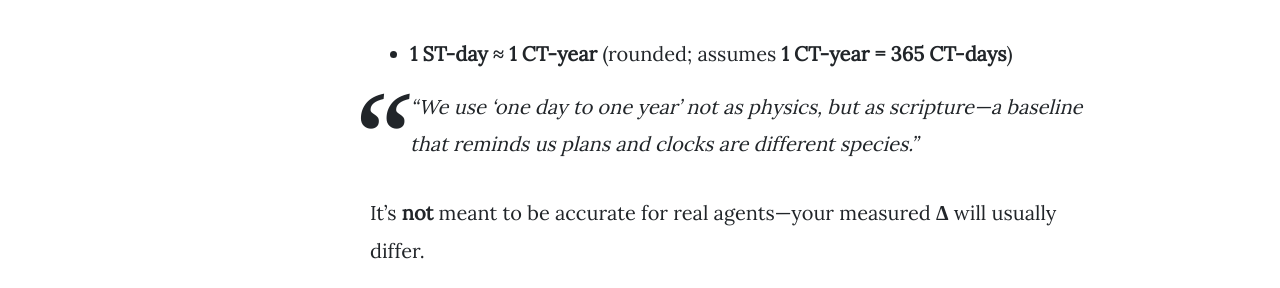
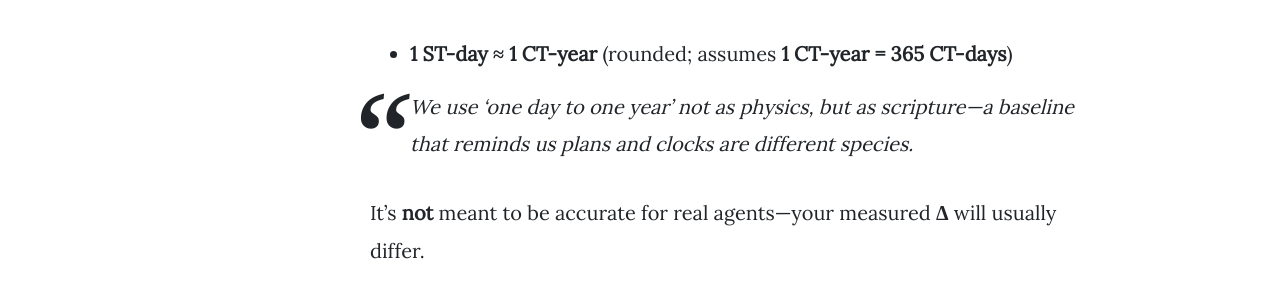
Before and after one commit to ShipFail/ship.fail, a Jekyll site: the page built from docs/_posts/2025-12-14-on-carbon-time-and-silicon-time.md, in a window 1280 px wide and 900 px high, scrolled down 4976 px. Shown: the part 166-454 px from the top of the window. Built offline with Jekyll 4.4.1, drawn with Linux system fonts in a browser that asks for light colours; nearby versions of some CDN libraries; comment, search, counter and statistics services are not loaded.

```diff
--- a/docs/_posts/2025-12-14-on-carbon-time-and-silicon-time.md
+++ b/docs/_posts/2025-12-14-on-carbon-time-and-silicon-time.md
@@ -133,7 +133,7 @@ This table reuses the classic proverb-style ratio as a **storytelling baseline**
 
 * **1 ST-day ≈ 1 CT-year** (rounded; assumes **1 CT-year = 365 CT-days**)
 
-> “We use ‘one day to one year’ not as physics, but as scripture—a baseline that reminds us plans and clocks are different species.”
+> We use ‘one day to one year’ not as physics, but as scripture—a baseline that reminds us plans and clocks are different species.
 
 It's **not** meant to be accurate for real agents—your measured **Δ** will usually differ.
 
```
